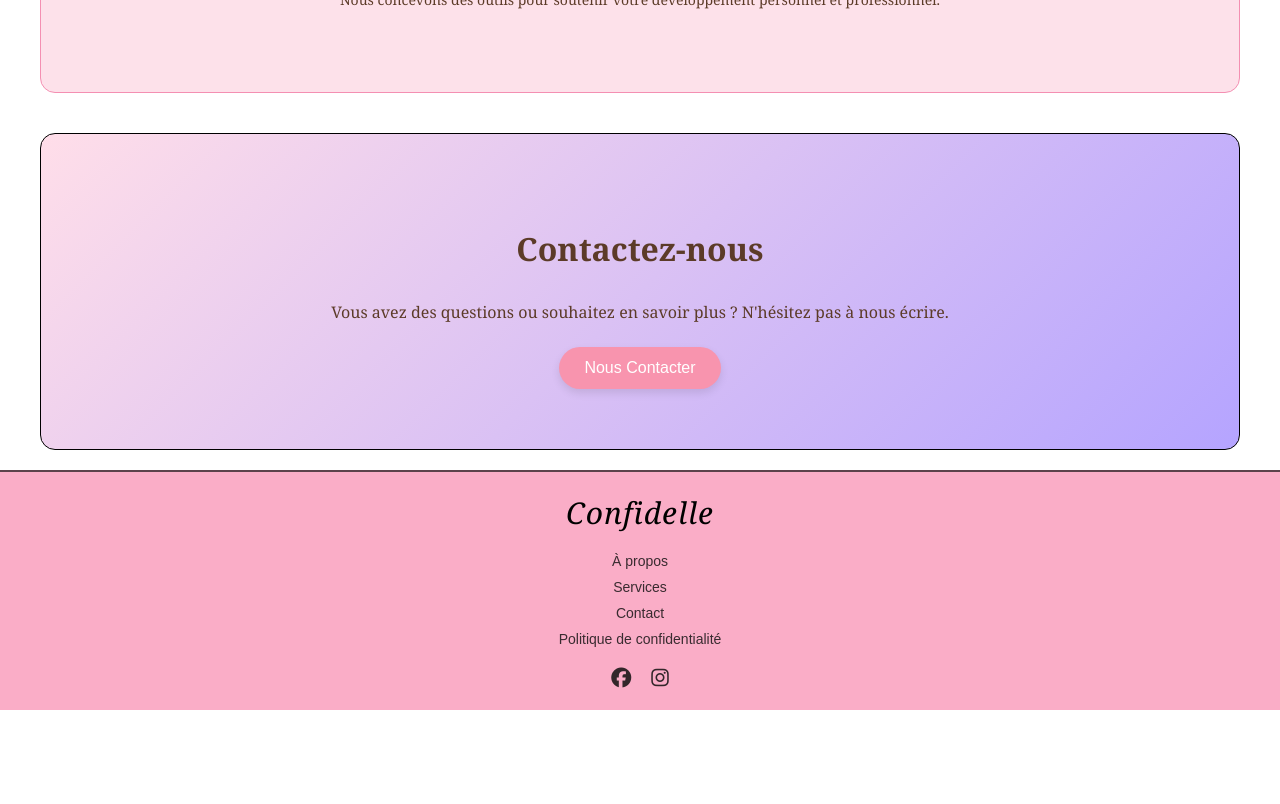
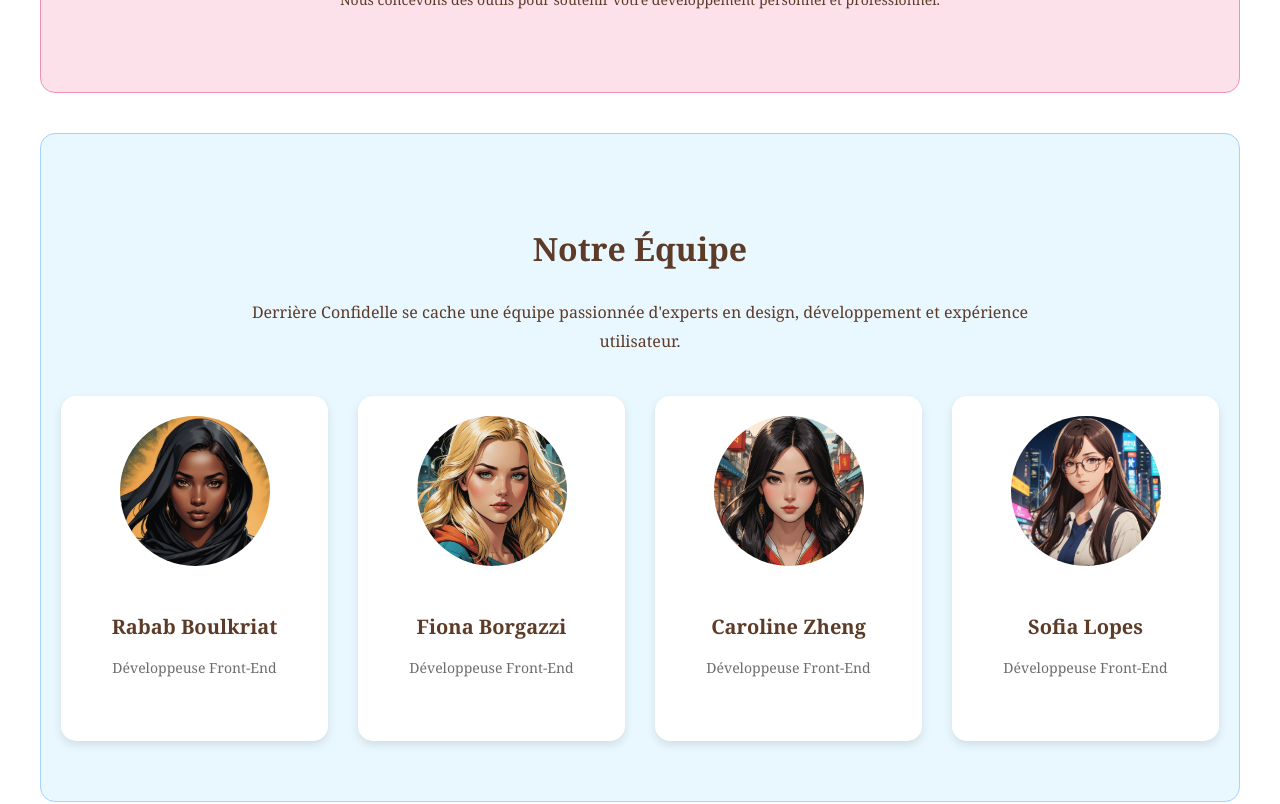
Before and after one commit to rboulkriat/journal-de-bord-frontend, a Vue app: page /about in a window 1280 px wide. Shown: the part 1920-2724 px from the top of the page. Before the commit the page ends 2630 px from the top, so only its background shows below. Built offline with nearby package versions, Linux system fonts and the light colour scheme.

Commit message:
ajout section equipe

```diff
--- a/src/assets/about.css
+++ b/src/assets/about.css
@@ -179,9 +179,74 @@
     margin-top: 20px;
 }
 
-.contact-button:hover {
-    background-color: #a0324e;
-    transform: translateY(-3px);
+/* Section Équipe */
+.about-team {
+    padding: 60px 20px;
+    background: #e9f7ff; /* Bleu clair */
+    border: 1px solid #a2d2ff; /* Bleu pastel */
+    border-radius: 15px;
+    margin-bottom: 40px;
+    text-align: center;
+}
+
+.about-team h2 {
+    font-family: "Georgia", "Times New Roman", serif;
+    font-size: 32px;
+    color: #5c3b28; /* Marron doux */
+    margin-bottom: 20px;
+}
+
+.about-team p {
+    font-family: "Georgia", "Times New Roman", serif;
+    font-size: 16px;
+    color: #5c3b28;
+    max-width: 800px;
+    margin: 0 auto 40px;
+}
+
+/* Grille pour les membres de l'équipe */
+.team-grid {
+    display: grid;
+    grid-template-columns: repeat(auto-fit, minmax(250px, 1fr)); /* Ajustable pour s'adapter à l'écran */
+    gap: 30px; /* Espace entre les colonnes */
+    justify-content: center;
+}
+
+.team-member {
+    text-align: center;
+    background: #ffffff;
+    padding: 20px;
+    border-radius: 15px;
+    box-shadow: 0 4px 10px rgba(0, 0, 0, 0.1); /* Ombre légère */
+    transition: transform 0.3s ease;
+}
+
+.team-member:hover {
+    transform: translateY(-5px); /* Effet de survol */
+}
+
+/* Image du membre */
+.team-member img {
+    width: 150px; /* Plus grande taille d'image */
+    height: 150px;
+    border-radius: 50%; /* Cercle pour l'image */
+    object-fit: cover; /* Adapter l'image sans déformation */
+    margin-bottom: 15px;
+}
+
+/* Nom du membre */
+.team-member h3 {
+    font-family: "Georgia", "Times New Roman", serif;
+    font-size: 20px;
+    color: #5c3b28; /* Marron doux */
+    margin-bottom: 10px;
+}
+
+/* Description du rôle */
+.team-member p {
+    font-family: "Georgia", "Times New Roman", serif;
+    font-size: 14px;
+    color: #6d6d6d;
 }
 
 /* Responsive Design */
@@ -197,4 +262,8 @@
     .contact-button {
         width: 100%; /* Bouton qui prend toute la largeur sur mobile */
     }
+
+    .team-grid {
+        grid-template-columns: 1fr; /* Une seule colonne sur petits écrans */
+    }
 }
--- a/src/components/aPropos.vue
+++ b/src/components/aPropos.vue
@@ -72,6 +72,38 @@ const goToLogin = () => {
       </div>
     </section>
 
+      <!-- Section Équipe -->
+      <section class="about-team">
+      <div class="team-content">
+        <h2>Notre Équipe</h2>
+        <p>
+          Derrière Confidelle se cache une équipe passionnée d'experts en design, développement et expérience utilisateur.
+        </p>
+        <div class="team-grid">
+          <div class="team-member">
+            <img src="../assets/pdpRabab.png" alt="Membre 1" />
+            <h3>Rabab Boulkriat</h3>
+            <p>Développeuse Front-End</p>
+          </div>
+          <div class="team-member">
+            <img src="../assets/pdpFiona.png" alt="Membre 2" />
+            <h3>Fiona Borgazzi</h3>
+            <p>Développeuse Front-End</p>
+          </div>
+          <div class="team-member">
+            <img src="../assets/pdpCaroline.png" alt="Membre 3" />
+            <h3>Caroline Zheng</h3>
+            <p>Développeuse Front-End</p>
+          </div>
+          <div class="team-member">
+            <img src="../assets/pdpSofia.png" alt="Membre 4" />
+            <h3>Sofia Lopes</h3>
+            <p>Développeuse Front-End</p>
+          </div>
+        </div>
+      </div>
+    </section>
+
     <!-- Section Contact -->
     <section class="about-section contact-section">
       <div class="section-content">
```
